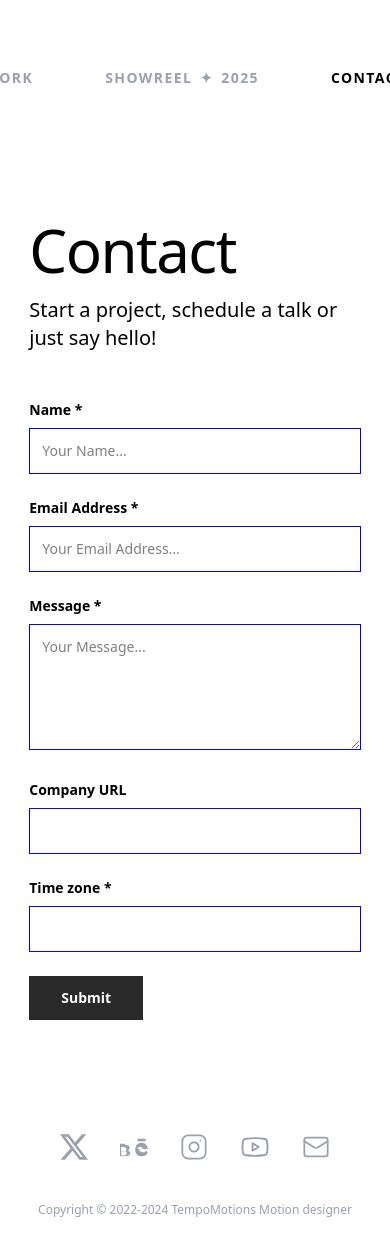
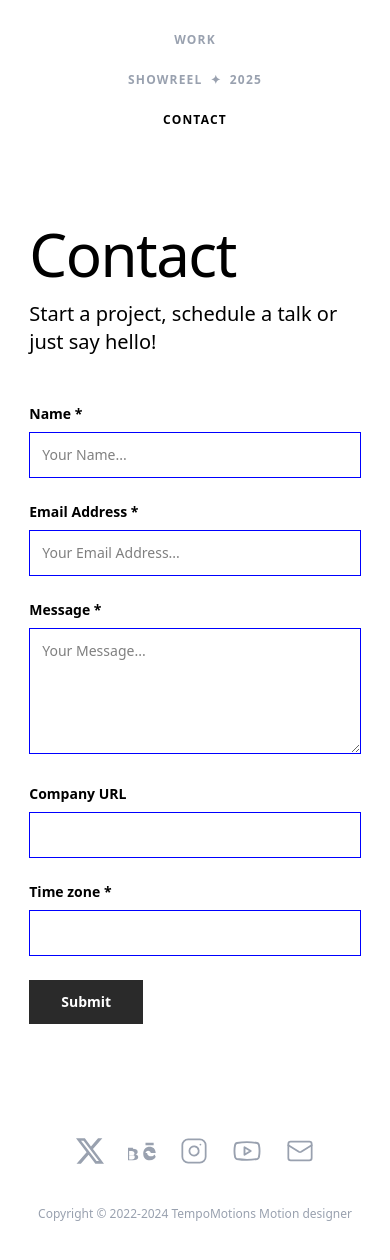
Before and after one commit to francisdav1d/portfolio, a Next.js app: page /contact in a window 390 px wide. Shown: the top 1260 px of the page. Built offline with nearby package versions, Linux system fonts and the light colour scheme.

Commit message:
responsive design across all devices

```diff
--- a/src/app/page.tsx
+++ b/src/app/page.tsx
@@ -59,6 +59,7 @@ export default function Home() {
           loop
           muted
           playsInline
+          preload="auto"
           className="w-full h-full object-cover object-center scale-105"
           style={{ filter: 'url(#directional-blur)' }}
         />
@@ -72,9 +73,9 @@ export default function Home() {
         <Nav />
 
         {/* Projects Grid */}
-        <section id="work" className="pb-24 w-full">
-          <div className="w-[79%] max-w-[2000px] mx-auto">
-            <div className="grid grid-cols-1 md:grid-cols-2 gap-0">
+        <section id="work" className="pb-12 md:pb-24 w-full">
+          <div className="w-[90%] md:w-[79%] max-w-[2000px] mx-auto">
+            <div className="grid grid-cols-1 md:grid-cols-2 gap-4 md:gap-0">
               {projects.map((project, index) => (
                 <ProjectCard key={index} project={project} index={index} />
               ))}
--- a/src/components/Footer.tsx
+++ b/src/components/Footer.tsx
@@ -7,7 +7,7 @@ export function Footer() {
     <footer className="py-12 px-6 bg-white w-full">
       <div className="max-w-6xl mx-auto">
         <div className="flex flex-col items-center gap-10">
-          <div className="flex gap-8 items-center text-gray-400">
+          <div className="flex flex-wrap justify-center gap-6 md:gap-8 items-center text-gray-400">
             <a href="https://twitter.com" target="_blank" rel="noopener noreferrer" className="hover:text-black transition-colors">
               <svg viewBox="0 0 24 24" className="w-7 h-7 fill-current"><path d="M18.901 1.153h3.68l-8.04 9.19L24 22.846h-7.406l-5.8-7.584-6.638 7.584H.474l8.6-9.83L0 1.154h7.594l5.243 6.932ZM17.61 20.644h2.039L6.486 3.24H4.298Z" /></svg>
             </a>
--- a/src/components/Nav.tsx
+++ b/src/components/Nav.tsx
@@ -7,8 +7,8 @@ export function Nav() {
   const pathname = usePathname();
 
   return (
-    <nav className="w-full flex justify-center items-center py-17 px-4 bg-white">
-      <div className="flex gap-18 text-sm font-bold tracking-widest uppercase text-gray-400">
+    <nav className="w-full flex justify-center items-center py-8 md:py-17 px-4 bg-white">
+      <div className="flex flex-col md:flex-row gap-6 md:gap-18 text-xs md:text-sm font-bold tracking-widest uppercase text-gray-400 items-center">
         <Link
           href="/"
           className={`transition-colors duration-300 ${pathname === '/' ? 'text-black' : 'hover:text-black'}`}
--- a/src/components/ProjectCard.tsx
+++ b/src/components/ProjectCard.tsx
@@ -37,9 +37,9 @@ export function ProjectCard({ project, index = 0 }: { project: Project, index?:
 
           <div className="absolute inset-0 bg-[#0000ff] mix-blend-multiply opacity-0 group-hover:opacity-80 transition-opacity duration-300"></div>
 
-          <div className="absolute inset-0 z-20 flex flex-col items-start justify-start p-8 opacity-0 group-hover:opacity-100 transition-opacity duration-300 text-white">
-            <h3 className="text-4xl font-medium mb-1">{project.title} ✦</h3>
-            <p className="text-2xl opacity-90">{project.subtitle}</p>
+          <div className="absolute inset-0 z-20 flex flex-col items-start justify-start p-4 md:p-8 opacity-0 group-hover:opacity-100 transition-opacity duration-300 text-white">
+            <h3 className="text-2xl md:text-4xl font-medium mb-1">{project.title} ✦</h3>
+            <p className="text-lg md:text-2xl opacity-90">{project.subtitle}</p>
           </div>
         </>
       )}
```
